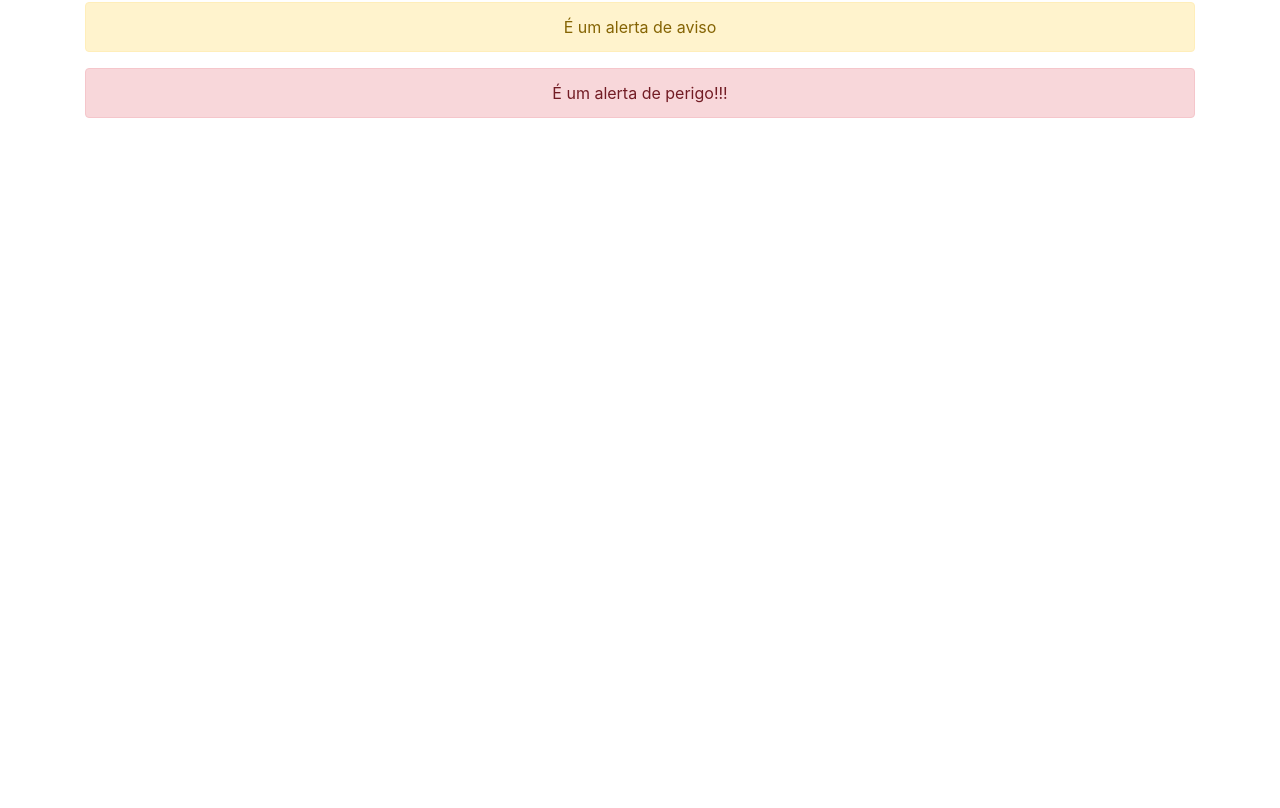
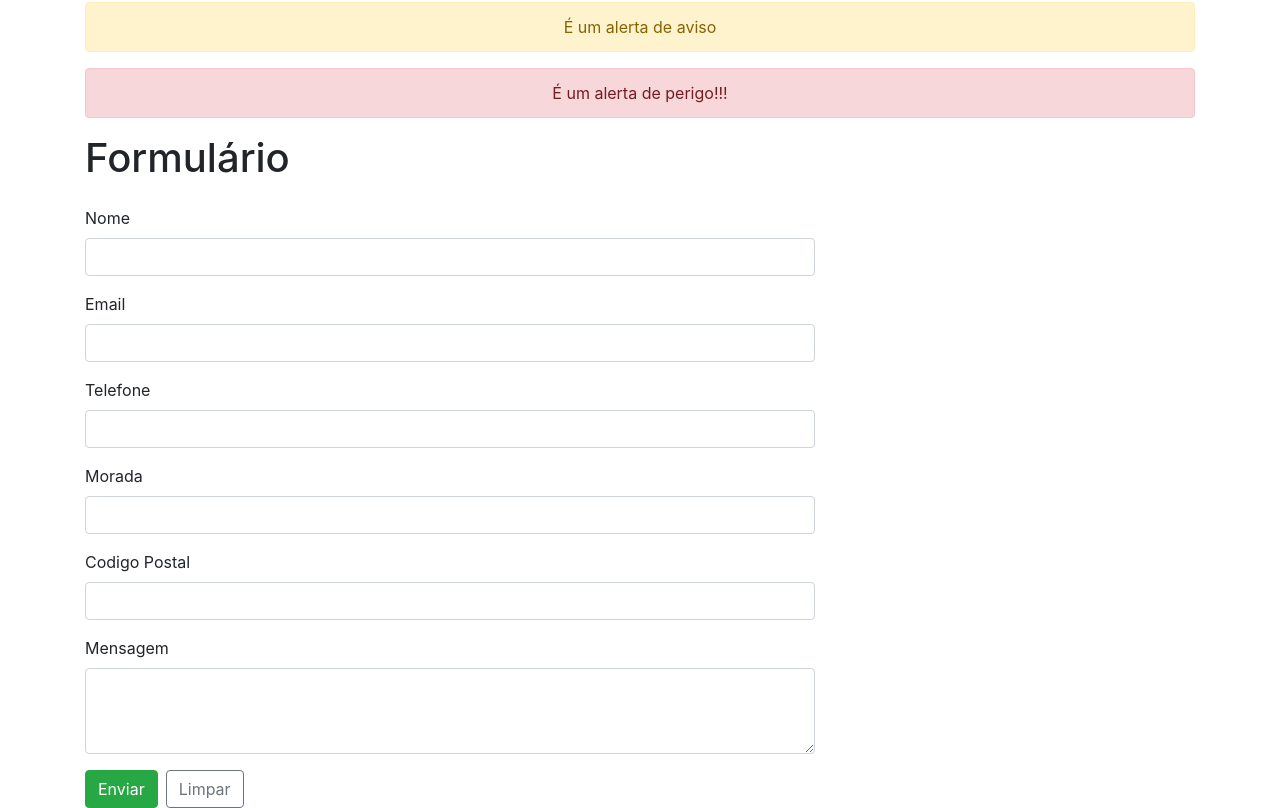
Before and after one commit to a14816-AMR/REACT_APP1, a React (Vite) app: page / in a window 1280 px wide. Shown: the part 576-1384 px from the top of the page. Before the commit the page ends 800 px from the top, so only its background shows below. Built offline with nearby package versions, Linux system fonts and the light colour scheme.

Commit message:
Parte 1 - pre-Ex 04

```diff
--- a/src/App.jsx
+++ b/src/App.jsx
@@ -5,6 +5,7 @@ import viteLogo from './assets/vite.svg'
 import heroImg from './assets/hero.png'
 import './App.css'
 import Alerta from './Alerta'
+import Formulario from './Formulario'
 import Contador from './Contador'
 function App() {
   return (
@@ -34,7 +35,8 @@ function App() {
     <Alerta tipo="warning" texto="É um alerta de aviso" />
     <Alerta tipo="danger" texto="É um alerta de perigo!!!" />
 
-
+    <h1>Formulário</h1>
+    <Formulario/>
 
     </div>
   );
--- /dev/null
+++ b/src/Formulario.jsx
@@ -0,0 +1,96 @@
+import React, { useState } from 'react';
+function Formulario() {
+    // Estado único "formData" guarda todos os campos do formulário num objeto
+    const [formData, setFormData] = useState({
+        nome: '',
+        email: '',
+        telefone: '',
+        morada: '',
+        codigoPostal:'',
+        mensagem: ''
+    });
+    // Guarda os dados submetidos (para mostrar depois do envio)
+    const [dadosSubmetidos, setDadosSubmetidos] = useState(null);
+    // Esta função é chamada quando o formulário é submetido
+    function handleSubmit(e) {
+        e.preventDefault(); // impede o recarregamento da página
+        setDadosSubmetidos(formData); // guarda os dados preenchidos
+    }
+    // Limpa o formulário e os dados apresentados
+    function limparFormulario() {
+        setFormData({ nome: '', email: '', telefone: '', morada: '',codigoPostal: '',mensagem: '' });
+        setDadosSubmetidos(null);
+    }
+    return (
+        <div className="mt-4 row">
+            <div class="col-8">
+                <form onSubmit={handleSubmit}>
+                    {/* Cada campo é controlado — o valor vem do estado React */}
+                    <div className="form-group">
+                        <label>Nome</label>
+                        <input type="text" className="form-control" value={formData.nome} onChange={(e) =>
+
+                            setFormData({ ...formData, nome: e.target.value })} required />
+                    </div>
+                    <div className="form-group">
+                        <label>Email</label>
+                        <input type="email" className="form-control" value={formData.email} onChange={(e) =>
+
+                            setFormData({ ...formData, email: e.target.value })} required />
+                    </div>
+                    <div className="form-group">
+                        <label>Telefone</label>
+                        <input type="tel" className="form-control" value={formData.telefone} onChange={(e) =>
+
+                            setFormData({ ...formData, telefone: e.target.value })} />
+                    </div>
+                    <div className="form-group">
+                        <label>Morada</label>
+                        <input type="text" className="form-control" value={formData.morada} onChange={(e) =>
+
+                            setFormData({ ...formData, morada: e.target.value })} required />
+                    </div>
+                    <div className="form-group">
+                        <label>Codigo Postal</label>
+                        <input type="text" className="form-control" value={formData.codigoPostal} onChange={(e) =>
+
+                            setFormData({ ...formData, codigoPostal: e.target.value })} required />
+                    </div>
+                    <div className="form-group">
+                        <label>Mensagem</label>
+                        <textarea className="form-control" rows="3" value={formData.mensagem} onChange={(e) =>
+
+                            setFormData({ ...formData, mensagem: e.target.value })}></textarea>
+                    </div>
+
+
+                    {/* Botões de ação */}
+                    <button className="btn btn-success mr-2">Enviar</button>
+
+                    <button type="button" className="btn btn-outline-secondary"
+
+                        onClick={limparFormulario}>Limpar</button>
+                </form>
+            </div>
+
+            <div class="col-4">
+                {/* Mostra os dados submetidos se existirem */}
+                    {dadosSubmetidos && (
+                        <div className="card mt-4">
+                            <div className="card-body">
+                                <h5 className="card-title">Dados Recebidos</h5>
+                                <p><strong>Nome:</strong> {dadosSubmetidos.nome}</p>
+                                <p><strong>Email:</strong> {dadosSubmetidos.email}</p>
+                                <p><strong>Telefone:</strong> {dadosSubmetidos.telefone}</p>
+                                <p><strong>Morada:</strong> {dadosSubmetidos.morada}</p>
+                                <p><strong>Codigo Postal:</strong> {dadosSubmetidos.codigoPostal}</p>
+                                <p><strong>Mensagem:</strong> {dadosSubmetidos.mensagem}</p>
+                            </div>
+                        </div>
+                    )}
+                </div>
+            </div>
+
+    );
+}
+export default Formulario;
```
